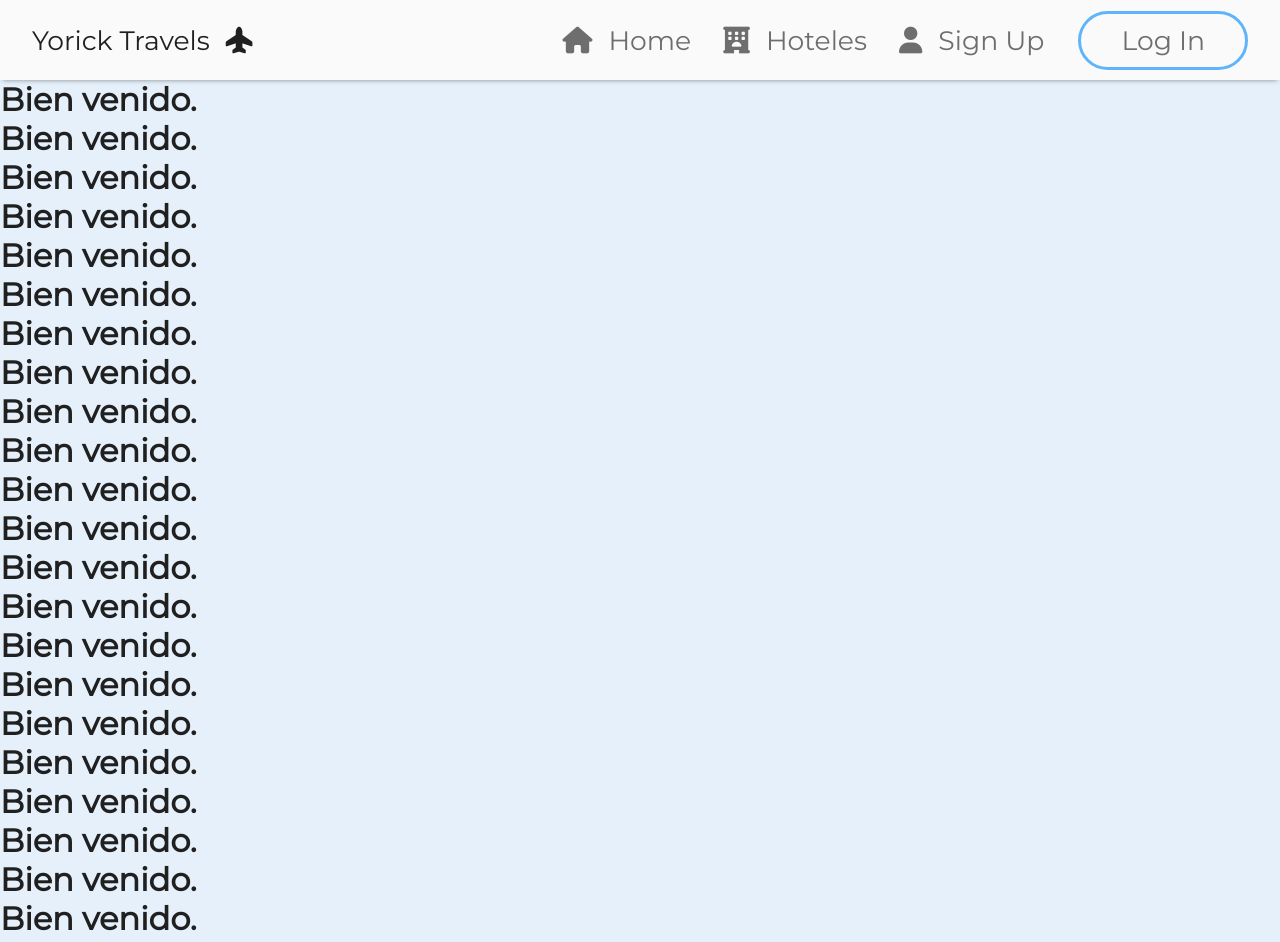
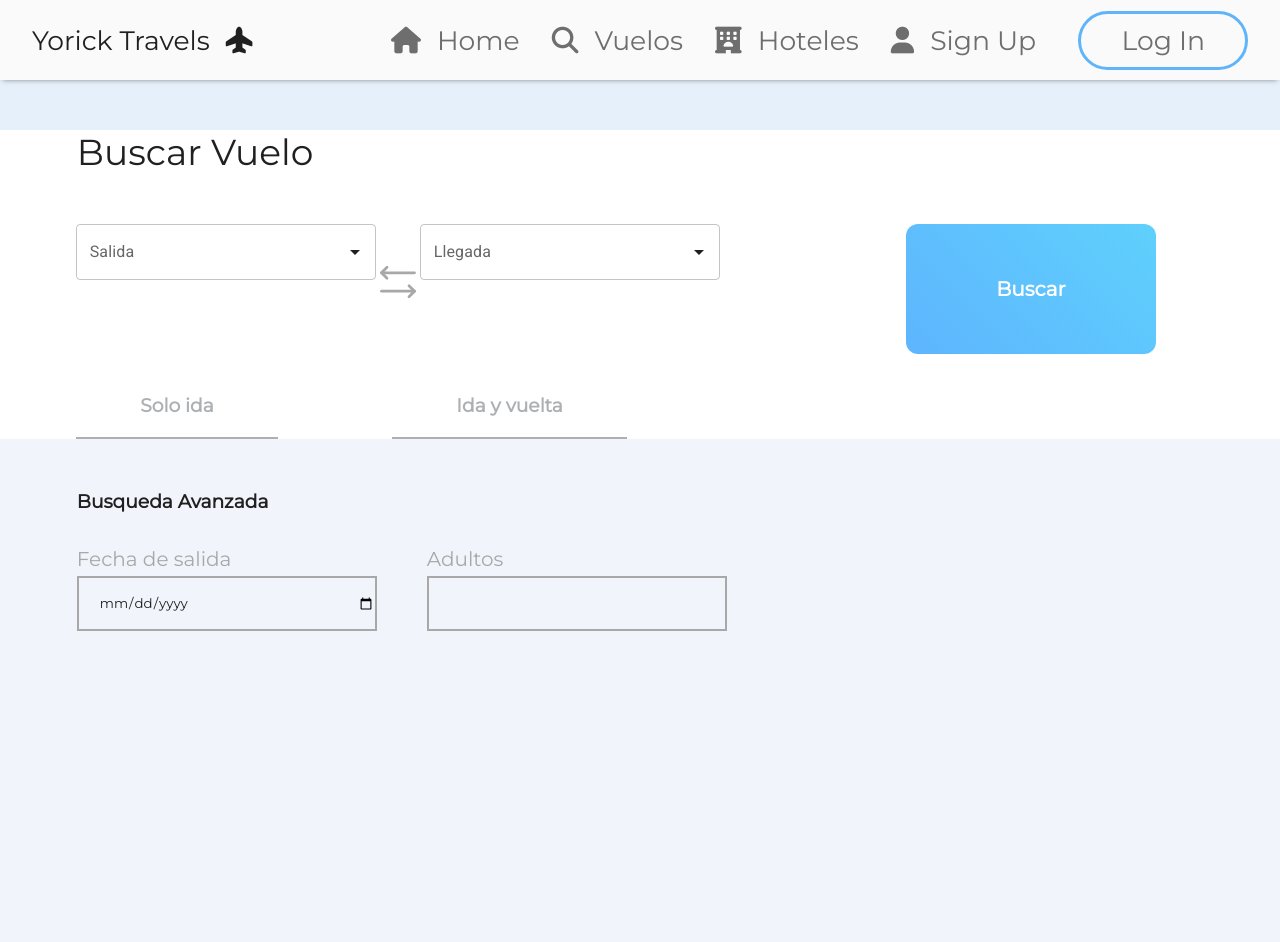
Before and after one commit to OmVidana/travelAgency, a React (Create React App) app: page / in a window 1280 px wide. Shown: the top 942 px of the page. Built offline with nearby package versions, Linux system fonts and the light colour scheme.

Commit message:
NavBar without Map()

```diff
--- a/src/App.jsx
+++ b/src/App.jsx
@@ -1,7 +1,6 @@
 // import { Route, Router, Switch, Redirect } from 'wouter';
 import SignUp from './pages/SignUp';
 import LogIn from './pages/LogIn';
-import Home from './pages/Home';
 import Hotels from './pages/Hotels';
 // import Fligth_search from "./pages/FlightSearch";
 import FlightSearch from "./pages/FlightSearch";
@@ -17,7 +16,7 @@ function App() {
   return (
       <BrowserRouter>
         <Routes>
-          <Route path="/" element={<Home/>} />
+          <Route path="/" element={<FlightSearch/>} />
           <Route path="/search" element={<FlightSearch/>} />
           <Route path="/hoteles" element={<Hotels/>} />
           <Route path="/vuelos-disponibles" element={<AvailableFlights/>} />
--- a/src/components/NavBarContent.js
+++ /dev/null
@@ -1,20 +0,0 @@
-export const NavBarContent = [
-    {
-        title: 'Home',
-        url: '/',
-        className: 'navBar-space-page',
-        icon: 'navBar-icons fa-sharp fa-solid fa-house'
-    },
-    {
-        title: 'Hoteles',
-        url: '/hoteles',
-        className: 'navBar-space-page',
-        icon: 'navBar-icons fa-solid fa-hotel'
-    },
-    {
-        title: 'Sign Up',
-        url: '/signup',
-        className: 'navBar-space-page',
-        icon: 'navBar-icons fa-solid fa-user'
-    }
-]
--- a/src/components/Results/FlightCard.jsx
+++ b/src/components/Results/FlightCard.jsx
@@ -19,8 +19,8 @@ function FlightCard(props) {
             <div className='flight-price'>
                 <p>$150</p>
                 <button className="buy-button flight-button" type="button">Comprar</button>
-                <button className="cancel-button flight-button" type="button">Cancelar</button>
-                <button className="modify-button flight-button" type="button">Modificar</button>
+                <button className="cancel-button flight-button" type="button" hidden>Cancelar</button>
+                <button className="modify-button flight-button" type="button" hidden>Modificar</button>
             </div>
         </div>
     );
--- a/src/components/global/NavBar.jsx
+++ b/src/components/global/NavBar.jsx
@@ -1,4 +1,3 @@
-import { NavBarContent } from '../NavBarContent';
 import './NavBar.scss'
 
 function NavBar() {
@@ -8,13 +7,18 @@ function NavBar() {
                 <a className='navBar-space-main' href='/'>Yorick Travels <i className='navBar-main-icon fa-solid fa-plane-up'></i></a>
                 <div className='navBar-space-content'>
                     <ul className='navBar-space-elements'>
-                        {NavBarContent.map((item, index) => {
-                            return(
-                                    <li key={index}>
-                                        <a className={item.className} href={item.url}><i className={item.icon}></i>{item.title}</a>
-                                    </li>
-                            );
-                        })}
+                        <li>
+                            <a className="navBar-space-page" href="/"><i className="navBar-icons fa-sharp fa-solid fa-house"></i>Home</a>
+                        </li>
+                        <li>
+                            <a className="navBar-space-page" href="/search"><i className="navBar-icons fa-sharp fa-solid fa-search"></i>Vuelos</a>
+                        </li>
+                        <li>
+                            <a className="navBar-space-page" href="/hoteles"><i className="navBar-icons fa-solid fa-hotel"></i>Hoteles</a>
+                        </li>
+                        <li>
+                            <a className="navBar-space-page" href="/signup"><i className="navBar-icons fa-solid fa-user"></i>Sign Up</a>
+                        </li>
                     </ul>
                     <a className='login-button' href='/login'>Log In</a>
                 </div>
--- a/src/pages/Home.jsx
+++ /dev/null
@@ -1,40 +0,0 @@
-import './Home.scss';
-import NavBar from '../components/global/NavBar';
-
-function Home() {
-    return (
-        <div className='home-page'>
-            <NavBar/>
-            <h1>Bien venido.</h1>
-            <h1>Bien venido.</h1>
-            <h1>Bien venido.</h1>
-            <h1>Bien venido.</h1>
-            <h1>Bien venido.</h1>
-            <h1>Bien venido.</h1>
-            <h1>Bien venido.</h1>
-            <h1>Bien venido.</h1>
-            <h1>Bien venido.</h1>
-            <h1>Bien venido.</h1>
-            <h1>Bien venido.</h1>
-            <h1>Bien venido.</h1>
-            <h1>Bien venido.</h1>
-            <h1>Bien venido.</h1>
-            <h1>Bien venido.</h1>
-            <h1>Bien venido.</h1>
-            <h1>Bien venido.</h1>
-            <h1>Bien venido.</h1>
-            <h1>Bien venido.</h1>
-            <h1>Bien venido.</h1>
-            <h1>Bien venido.</h1>
-            <h1>Bien venido.</h1>
-            <h1>Bien venido.</h1>
-            <h1>Bien venido.</h1>
-            <h1>Bien venido.</h1>
-            <h1>Bien venido.</h1>
-            <h1>Bien venido.</h1>
-            <h1>Bien venido.</h1>
-        </div>
-    );
-}
-
-export default Home;
--- a/src/pages/Home.scss
+++ /dev/null
@@ -1 +0,0 @@
-@import '../index.scss'
```
